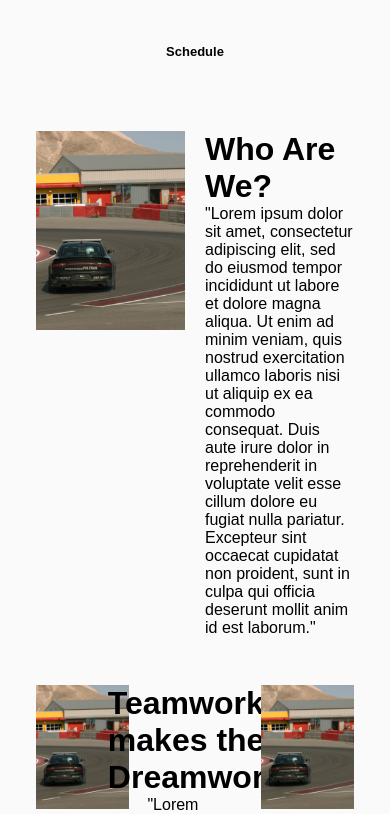
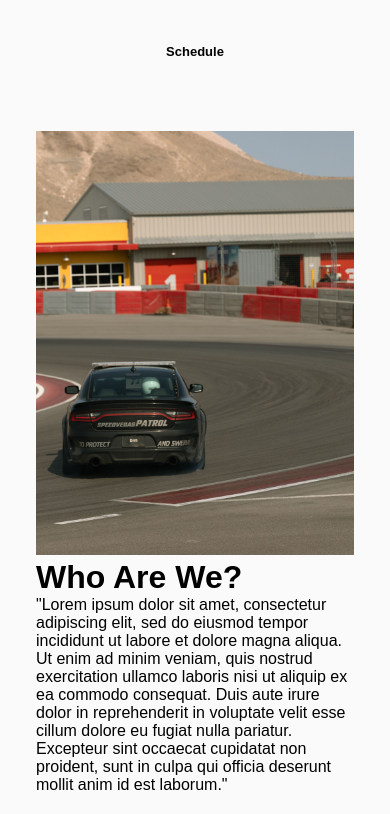
Before and after one commit to AUAGit/AUA, a website: page about.html in a window 390 px wide. Shown: the part 1500-2314 px from the top of the page. Drawn offline with nearby package versions, Linux system fonts and the light colour scheme; a web font is replaced by a local one.

Commit message:
slight mobile fix

```diff
--- a/css/style.css
+++ b/css/style.css
@@ -2002,6 +2002,13 @@ and (max-width : 750px){
   }
 
 
+
+  .who-are-we,.teamwork-makes-the-dreamwork{
+    display: block;
+    grid-template-columns: 1fr;
+    column-gap: 0px;
+  }
+
 }
 
 @media only screen
```
